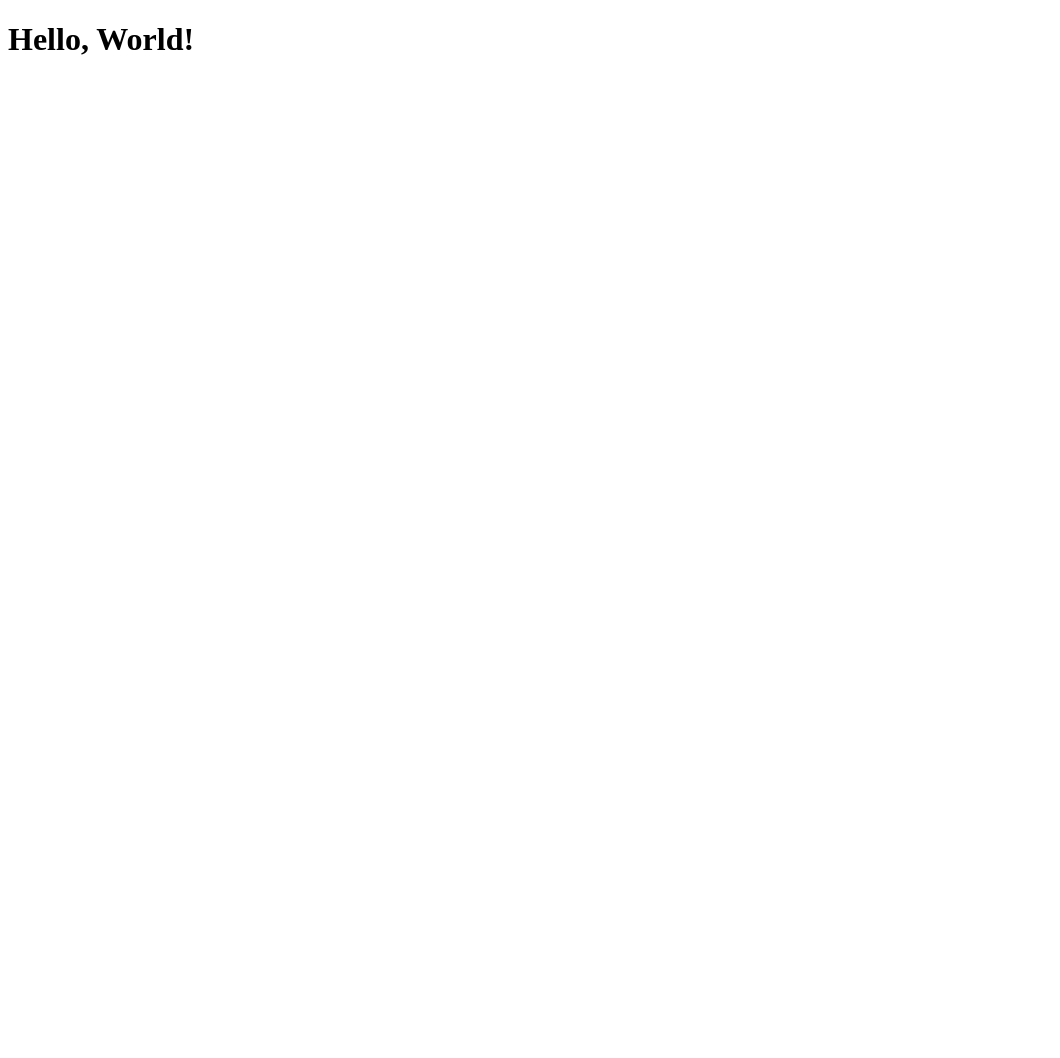
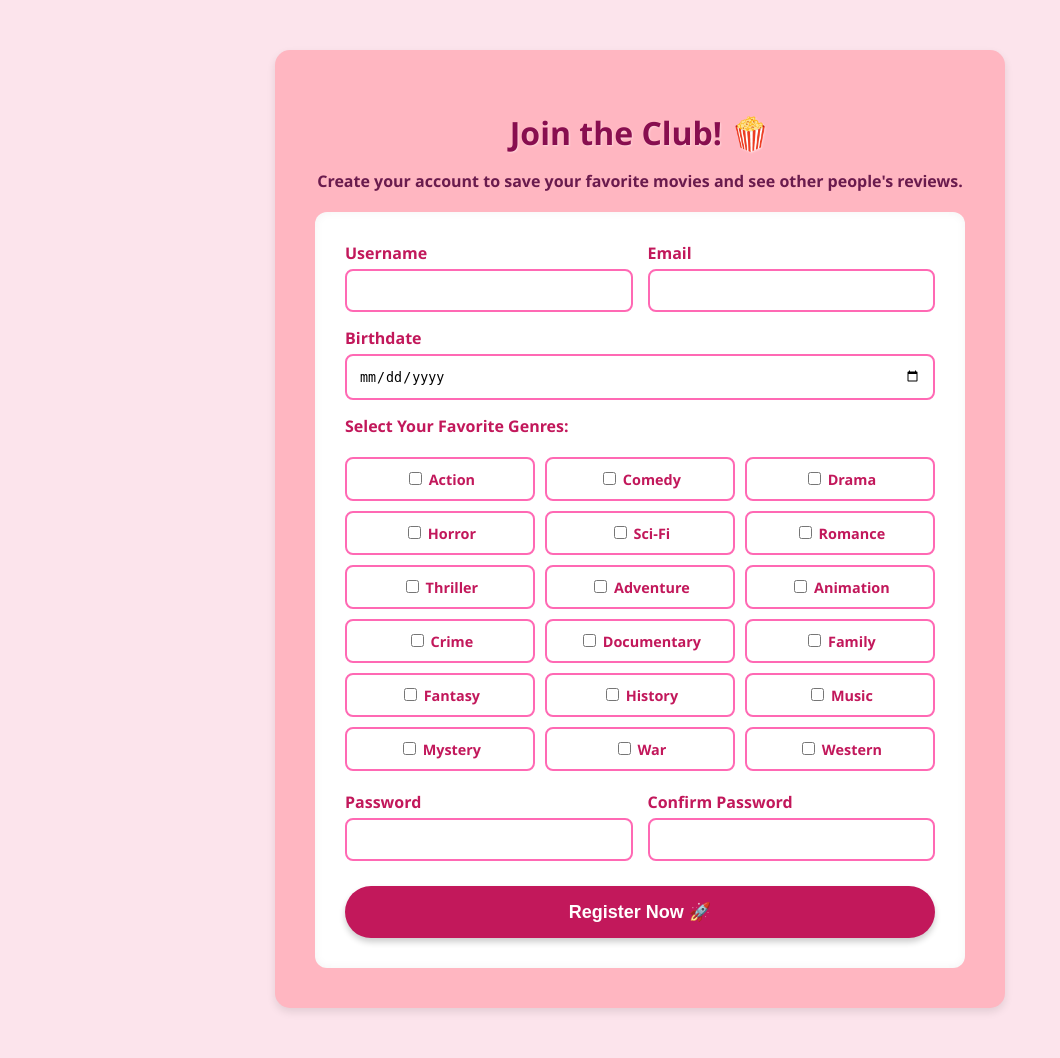
Before and after one commit to patriciaghile21/Movie_Recommendation_System, a Django app: page / in a window 1280 px wide. Before the commit the part shown is almost empty. Shown: the whole page, without its empty margins (0-1060 px from the left). Before the commit the page ends 55 px from the top, so only its background shows below. Run offline with Django 5.2, Linux system fonts and the light colour scheme; data comes from the database, SQL or seed files in the repository; both versions use the stored data as it was after the commit.

Commit message:
Login&Register-Frontend

```diff
--- a/SE_Project/helloapp/models.py
+++ b/SE_Project/helloapp/models.py
@@ -21,6 +21,7 @@ class Profile(models.Model):
     user = models.OneToOneField(User, on_delete=models.CASCADE)
     birthdate = models.DateField()
     is_email_verified = models.BooleanField(default=False)
+    genres = models.ManyToManyField(Genre, blank=True)
 
     def __str__(self):
         return self.user.username
--- a/SE_Project/helloapp/templates/helloapp/index.html
+++ b/SE_Project/helloapp/templates/helloapp/index.html
@@ -1,9 +1,11 @@
-<!DOCTYPE html>
-<html lang="en">
-<head>
-    <title>Hello App</title>
-</head>
-<body>
-    <h1>{{ message.text }}</h1>
-</body>
-</html>
+<h3>Home Page</h3>
+
+{% if request.user.is_authenticated %}
+    <p>Hello, {{ request.user.username }}!</p>
+    <a href="{% url 'logout' %}">
+        <button type="button">Logout</button>
+    </a>
+{% else %}
+    <p>You are not logged in.</p>
+    <a href="{% url 'login' %}">Login</a>
+{% endif %}
--- /dev/null
+++ b/SE_Project/helloapp/templates/helloapp/register.html
@@ -0,0 +1,135 @@
+<!DOCTYPE html>
+<html>
+<head>
+    <title>Register - Movie Recommendation</title>
+    <style>
+        body { background-color: #fce4ec; font-family: 'Segoe UI', Tahoma, Geneva, Verdana, sans-serif; }
+
+        .auth-container {
+            max-width: 650px;
+            margin: 50px auto;
+            background-color: #FFB6C1;
+            padding: 40px;
+            border-radius: 15px;
+            box-shadow: 0 4px 8px rgba(0,0,0,0.1);
+            text-align: center;
+        }
+
+        .auth-title { color: #880e4f; text-shadow: 1px 1px 2px rgba(255,255,255,0.4); margin-bottom: 10px; }
+        .auth-subtitle { color: #6a1b4d; font-weight: bold; margin-bottom: 20px; }
+
+        .auth-card {
+            background: white;
+            padding: 30px;
+            border-radius: 12px;
+            text-align: left;
+            box-shadow: inset 0 0 10px rgba(0,0,0,0.05);
+        }
+
+        .form-group { margin-bottom: 15px; }
+        .form-group label { color: #c2185b; font-weight: bold; display: block; margin-bottom: 5px; }
+
+        .form-group input {
+            width: 100%;
+            padding: 12px;
+            border: 2px solid #ff69b4;
+            border-radius: 8px;
+            box-sizing: border-box;
+            outline: none;
+        }
+
+        .genre-grid {
+            display: grid;
+            grid-template-columns: repeat(3, 1fr);
+            gap: 10px;
+            margin: 20px 0;
+        }
+
+        .genre-option {
+            padding: 10px;
+            background: white;
+            border: 2px solid #ff69b4;
+            border-radius: 8px;
+            cursor: pointer;
+            color: #c2185b;
+            font-weight: bold;
+            font-size: 0.9em;
+            text-align: center;
+        }
+
+        .btn-recommend {
+            background: #c2185b;
+            color: white;
+            border: none;
+            padding: 15px 30px;
+            font-size: 18px;
+            border-radius: 50px;
+            cursor: pointer;
+            font-weight: bold;
+            box-shadow: 0 4px 6px rgba(0,0,0,0.2);
+            width: 100%;
+            margin-top: 10px;
+        }
+
+        .error-box { color: #c2185b; font-weight: bold; background: #fff0f5; padding: 10px; border-radius: 8px; margin-bottom: 15px; border: 1px solid #ff69b4; text-align: center; }
+    </style>
+</head>
+<body>
+
+<div class="auth-container">
+    <h1 class="auth-title">Join the Club! 🍿</h1>
+    <p class="auth-subtitle">Create your account to save your favorite movies and see other people's reviews.</p>
+
+    {% if messages %}
+        {% for message in messages %}
+            <div class="error-box">{{ message }}</div>
+        {% endfor %}
+    {% endif %}
+
+    <div class="auth-card">
+        <form method="POST">
+            {% csrf_token %}
+
+            <div style="display: grid; grid-template-columns: 1fr 1fr; gap: 15px;">
+                <div class="form-group">
+                    <label>Username</label>
+                    <input type="text" name="username" required>
+                </div>
+                <div class="form-group">
+                    <label>Email</label>
+                    <input type="email" name="email" required>
+                </div>
+            </div>
+
+            <div class="form-group">
+                <label>Birthdate</label>
+                <input type="date" name="birthdate" required>
+            </div>
+
+            <label style="color: #c2185b; font-weight: bold;">Select Your Favorite Genres:</label>
+            <div class="genre-grid">
+                {% for genre in all_genres %}
+                <label class="genre-option">
+                    <input type="checkbox" name="genres" value="{{ genre.id }}"> {{ genre.name }}
+                </label>
+                {% endfor %}
+            </div>
+
+            <div style="display: grid; grid-template-columns: 1fr 1fr; gap: 15px;">
+                <div class="form-group">
+                    <label>Password</label>
+                    <input type="password" name="password1" required>
+                </div>
+                <div class="form-group">
+                    <label>Confirm Password</label>
+                    <input type="password" name="password2" required>
+                </div>
+            </div>
+
+            <button type="submit" class="btn-recommend">Register Now 🚀</button>
+        </form>
+    </div>
+</div>
+
+</body>
+</html>
--- a/SE_Project/helloapp/urls.py
+++ b/SE_Project/helloapp/urls.py
@@ -2,5 +2,8 @@ from django.urls import path
 from . import views
 
 urlpatterns = [
-    path('', views.show_message, name = 'show_message'),
+    path('', views.registerPage, name = 'register'),
+    path('login/', views.loginPage, name = 'login'),
+    path('index/', views.index, name = 'index'),
+    path('logout/', views.logout_view, name = 'logout'),
 ]
--- a/SE_Project/helloapp/views.py
+++ b/SE_Project/helloapp/views.py
@@ -1,15 +1,16 @@
 import json
+
+from django.contrib.auth import authenticate, login, logout
 from django.contrib.auth.decorators import login_required
 from django.http import JsonResponse
-from django.shortcuts import render
-from .models import Message
 from .handlers import AuthenticationHandler, EmailVerificationHandler, ReviewRateLimitingHandler
-from .models import Movie
+from .models import Profile, Genre
+from django.contrib import messages
+from django.contrib.auth.models import User
+from django.shortcuts import render, redirect
 
-def show_message(request):
-    message = Message.objects.first()
-    return render(request, 'helloapp/index.html', {'message' : message})
 
+# Session Types
 def initialize_review_chain():
     auth_handler = AuthenticationHandler()
     email_handler = EmailVerificationHandler()
@@ -36,3 +37,63 @@ def post_review_api_view(request):
             return JsonResponse({'status' : 400, 'message' : f"Something went wrong, error: {e} "}, status=400)
     else:
         return JsonResponse({'status' : result.get('status'), 'message' : result.get('message')}, status=result.get('status'))
+
+# Login and Register
+def show_message(request):
+    return render(request, 'helloapp/register.html')
+def registerPage(request):
+    all_genres = Genre.objects.all()
+
+    if request.method == "POST":
+        username = request.POST.get("username", "").strip()
+        email = request.POST.get("email", "").strip()
+        password1 = request.POST.get("password1", "")
+        password2 = request.POST.get("password2", "")
+        birthdate = request.POST.get("birthdate")
+        selected_genres_ids = request.POST.getlist("genres")
+
+        if not username or not email or not password1 or not birthdate or not selected_genres_ids:
+            messages.error(request, "All fields are required.")
+            return render(request, 'helloapp/register.html', {'all_genres': all_genres})
+
+        if password1 != password2:
+            messages.error(request, "Passwords don't match")
+            return render(request, "helloapp/register.html", {'all_genres': all_genres})
+
+        if User.objects.filter(username=username).exists():
+            messages.error(request, "Username already exists")
+            return render(request, 'helloapp/register.html', {'all_genres': all_genres})
+
+        user = User.objects.create_user(username=username, email=email, password=password1)
+        user.save()
+
+        new_profile = Profile.objects.create(user=user, birthdate=birthdate)
+        if selected_genres_ids:
+            new_profile.genres.set(selected_genres_ids)
+
+        return redirect("login")
+    return render(request, 'helloapp/register.html', {'all_genres': all_genres})
+
+def loginPage(request):
+    if request.method == "POST":
+        username = request.POST.get("username")
+        password1 = request.POST.get("password1")
+
+        user = authenticate(request, username=username, password=password1)
+
+        if user is not None:
+            login(request, user)
+            return redirect("index")
+        else:
+            messages.error(request, "Invalid username or password.")
+            return render(request, "helloapp/login.html")
+
+    return render(request, "helloapp/login.html")
+
+def logout_view(request):
+    logout(request)
+    messages.info(request, "You have successfully logged out.")
+    return redirect("login")
+
+def index(request):
+    return render(request, 'helloapp/index.html')
```
Also changed, not shown: SE_Project/helloapp/templates/helloapp/login.html (added, +51 -0 lines), SE_Project/db.sqlite3, SE_Project/helloapp/migrations/0003_profile_genres.py (added).
